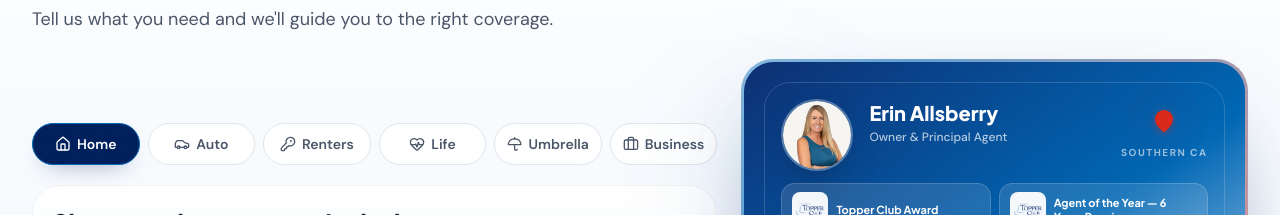
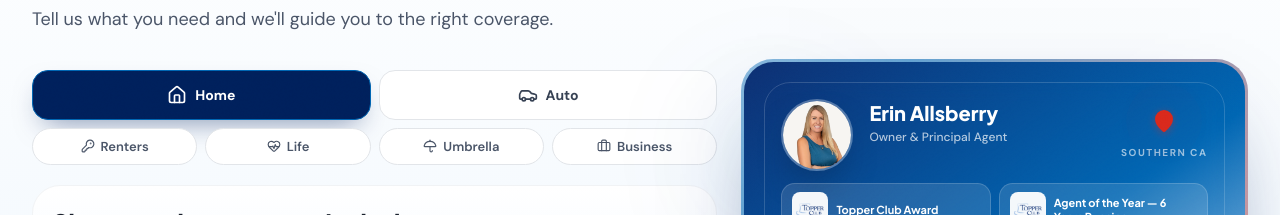
Before and after one commit to willsigmon/allsberryins, a Next.js app: page / in a window 1280 px wide. Shown: the part 201-416 px from the top of the page. Built offline with nearby package versions, Linux system fonts and the light colour scheme; no server answers.

Commit message:
feat: split product tabs — Home + Auto as large headliners, Renters/Life/Umbrella/Business as compact row

```diff
--- a/src/components/sections/hero-section.tsx
+++ b/src/components/sections/hero-section.tsx
@@ -127,8 +127,9 @@
 
         <div className="mt-6 grid gap-6 lg:grid-cols-[1.15fr_0.85fr] lg:items-end">
           <div>
-            <div className="grid grid-cols-2 gap-2 sm:grid-cols-3 lg:grid-cols-6">
-              {heroProducts.map((product) => {
+            {/* Headliner row: Home + Auto */}
+            <div className="grid grid-cols-2 gap-2">
+              {heroProducts.filter((p) => p.slug === "home" || p.slug === "auto").map((product) => {
                 const Icon = getIcon(product.icon);
                 const isActive = selectedProduct === product.slug;
                 return (
@@ -138,13 +139,37 @@
                     aria-pressed={isActive}
                     onClick={() => { if (typeof navigator !== "undefined" && navigator.vibrate) navigator.vibrate(10); handleProductSelect(product.slug); }}
                     className={cn(
-                      "inline-flex min-w-0 w-full items-center justify-center gap-1.5 rounded-full border px-3 py-2.5 text-[13px] font-semibold whitespace-nowrap transition-[background-color,border-color,color,box-shadow] duration-150 sm:text-sm",
+                      "inline-flex w-full items-center justify-center gap-2 rounded-2xl border px-4 py-3.5 text-sm font-bold transition-all duration-150",
+                      isActive
+                        ? "border-blue bg-navy text-white shadow-[0_12px_28px_-12px_rgba(0,32,92,0.55)]"
+                        : "border-gray-200 bg-white text-gray-700 hover:border-blue hover:text-blue hover:shadow-[0_8px_20px_-12px_rgba(0,102,179,0.2)]",
+                    )}
+                  >
+                    <Icon className="h-5 w-5" />
+                    {product.shortName}
+                  </button>
+                );
+              })}
+            </div>
+            {/* Secondary row: Renters, Life, Umbrella, Business */}
+            <div className="mt-2 grid grid-cols-4 gap-2">
+              {heroProducts.filter((p) => p.slug !== "home" && p.slug !== "auto").map((product) => {
+                const Icon = getIcon(product.icon);
+                const isActive = selectedProduct === product.slug;
+                return (
+                  <button
+                    key={product.slug}
+                    type="button"
+                    aria-pressed={isActive}
+                    onClick={() => { if (typeof navigator !== "undefined" && navigator.vibrate) navigator.vibrate(10); handleProductSelect(product.slug); }}
+                    className={cn(
+                      "inline-flex w-full items-center justify-center gap-1.5 rounded-full border px-2 py-2 text-[12px] font-semibold whitespace-nowrap transition-all duration-150 sm:text-[13px]",
                       isActive
                         ? "border-blue bg-navy text-white shadow-[0_10px_24px_-14px_rgba(0,32,92,0.55)]"
                         : "border-gray-200 bg-white text-gray-600 hover:border-blue hover:text-blue",
                     )}
                   >
-                    <Icon className="h-4 w-4" />
+                    <Icon className="h-3.5 w-3.5" />
                     <span>{product.shortName}</span>
                   </button>
                 );
```
